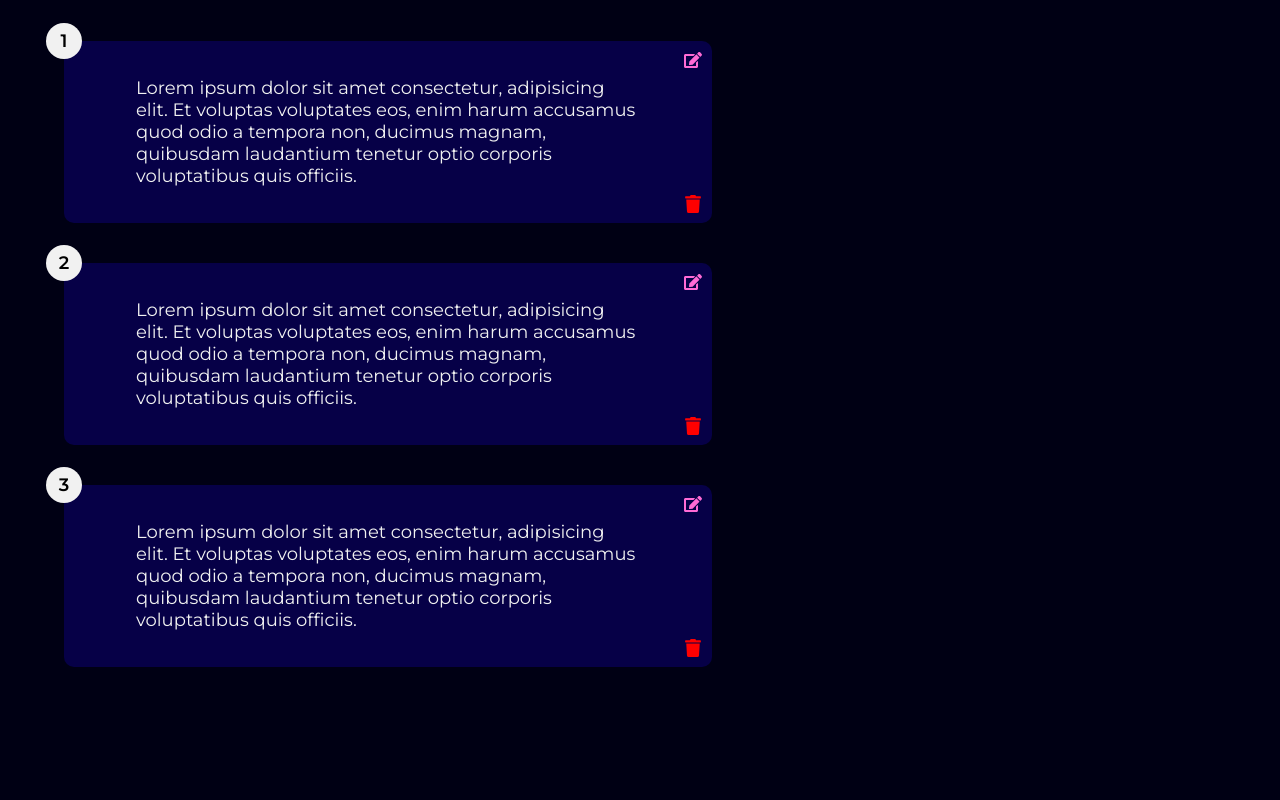
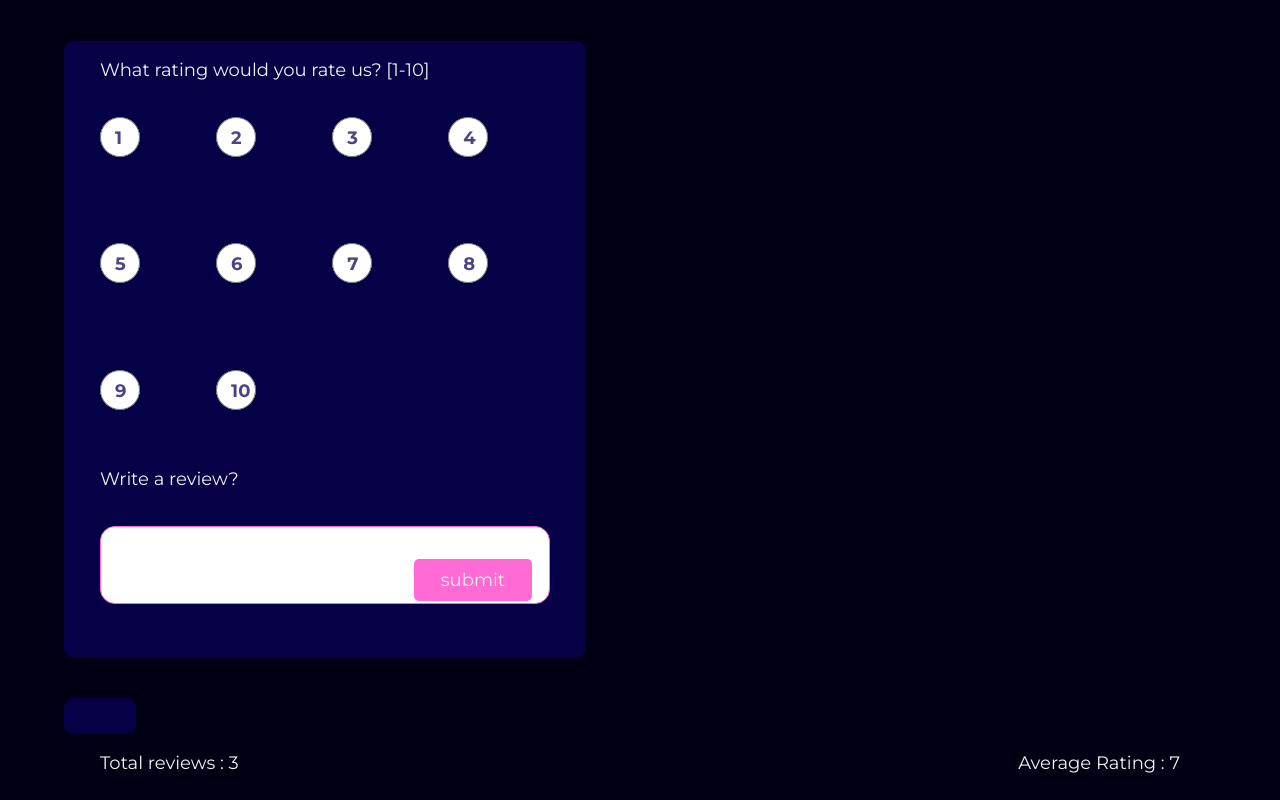
Before and after one commit to devjamesnjoroge/react-portfolio, a React (Create React App) app: page / in a window 1280 px wide. Shown: the part 880-1680 px from the top of the page. Before the commit the page ends 1587 px from the top, so only its background shows below. Built offline with nearby package versions, Linux system fonts and the light colour scheme.

Commit message:
st: customize radio buttons

```diff
--- a/src/App.js
+++ b/src/App.js
@@ -5,6 +5,9 @@ import FeedbackData from "./Data/FeedbackData"
 import FeedbackItem from "./components/FeedbackItem/FeedbackItem"
 import PropTypes from 'prop-types'
 import {useState} from 'react'
+import FeedbackStats from "./components/FeedbackStats"
+import FeedbackForm from "./components/Forms/FeedbackForm"
+
 
 function App(){
     const [feedback, setFeedback] = useState(FeedbackData)
@@ -14,10 +17,22 @@ function App(){
             setFeedback(feedback.filter((item) => item.id !== id))
         }
     }
+
+    const feedLength = feedback.length
+
+    const addFeedback = () => {
+        alert('Complete add?')
+        setFeedback((prev) =>{
+            return prev.push({id: feedLength + 1, rating: 6, text: 'fghj'})
+        })
+    }
+
     return (
         <>
         <Header />
         <Hero />
+        <FeedbackForm handleFeed={addFeedback} />
+        <FeedbackStats feedback={feedback} />
         <FeedbackItem items={feedback} handleDelete={handleFeedback} />
         <Preloader />
         </>
--- a/src/components/FeedbackItem/FeedbackItem.jsx
+++ b/src/components/FeedbackItem/FeedbackItem.jsx
@@ -4,6 +4,7 @@ import FeedbackData from "../../Data/FeedbackData"
 import { useState } from "react"
 
 import FeedbackContent from "../FeedbackContent/FeedbackContent"
+
 
 function FeedbackItem({items, handleDelete}) {
 
@@ -14,6 +15,7 @@ function FeedbackItem({items, handleDelete}) {
 
   return (
     <>
+
         {items.map((item)=>{
           return (
             <Card key={item.id}>
--- /dev/null
+++ b/src/components/FeedbackStats.jsx
@@ -0,0 +1,23 @@
+import PropTypes from 'prop-types'
+
+function FeedbackStats({feedback}) {
+
+    let average = feedback.reduce((acc, current) =>{
+        return acc + current.rating
+    }, 0) / feedback.length
+
+    // average = average.toFixed()
+
+  return (
+    <div className="stats">
+        <p className="feedParagraph">Total reviews : {feedback.length}</p>
+        <p className="feedParagraph">Average Rating : {isNaN(average) ? 0 : average}</p>
+    </div>
+  )
+}
+
+FeedbackStats.propTypes = {
+    feedback: PropTypes.array.isRequired
+}
+
+export default FeedbackStats
--- /dev/null
+++ b/src/components/Forms/FeedbackForm.jsx
@@ -0,0 +1,105 @@
+import React from 'react'
+import Button from '../Shared/Button'
+import Card from '../Shared/Card'
+import { useState } from 'react'
+import PropTypes from 'prop-types'
+
+function FeedbackForm({handleFeed}) {
+
+    const [review, setReview] = useState('')
+
+    const [rating, setRating] = useState(0)
+
+    const handleSubmit = () => {
+        if (review.length < 10){
+            alert('')
+        } else if (rating > 10 || rating < 1){
+            alert('')
+        } else{
+            handleFeed()
+        }
+
+    }
+
+    const handleChange = (e) => {
+        setReview(e.target.value)
+    }
+
+    const handleChangeRating = (e) => {
+        setRating(e.target.value)
+    }
+
+  return (
+    <>
+        <div className="container-fluid">
+        <Card>
+         <form>
+        <label htmlFor="rating">
+            What rating would you rate us? [1-10]
+        </label>
+        <br />
+        <ul>
+            <li>
+                <label className='label' htmlFor="num1">1</label>
+                <input type="radio" name="num" id="num1" value={1} />
+            </li>
+            <li>
+                <label className='label' htmlFor="num2">2</label>
+                <input type="radio" name="num" id="num2" value={2} />
+            </li>
+            <li>
+                <label className='label' htmlFor="num3">3</label>
+                <input type="radio" name="num" id="num3" value={3} />
+            </li>
+            <li>
+                <label className='label' htmlFor="num4">4</label>
+                <input type="radio" name="num" id="num4" value={4} />
+            </li>
+            <li>
+                <label className='label' htmlFor="num5">5</label>
+                <input type="radio" name="num" id="num5" value={5} />
+            </li>
+            <li>
+                <label className='label' htmlFor="num6">6</label>
+                <input type="radio" name="num" id="num6" value={6} />
+            </li>
+            <li>
+                <label className='label' htmlFor="num7">7</label>
+                <input type="radio" name="num" id="num7" value={7} />
+            </li>
+            <li>
+                <label className='label' htmlFor="num8">8</label>
+                <input type="radio" name="num" id="num8" value={8} />
+            </li>
+            <li>
+                <label className='label' htmlFor="num9">9</label>
+                <input type="radio" name="num" id="num9" value={9} />
+            </li>
+            <li>
+                <label className='label' htmlFor="num10">10</label>
+                <input type="radio" name="num" id="num10" value={10} />
+            </li>
+        </ul>
+        <br />
+        <label htmlFor="text">
+            Write a review?
+        </label>
+        <br />
+       <div className="form-grp">
+       <input onChange={handleChange} name="text" id="text" cols="30" rows="10" value={review} />
+        <Button version={'btn2'} handleSubmit={handleSubmit}>
+            submit
+        </Button>
+       </div>
+    </form>
+    </Card>
+    <Card>
+        <p>{review}</p>
+    </Card>
+        </div>
+    </>
+  )
+}
+
+
+export default FeedbackForm
--- a/src/components/Hero/Hero.scss
+++ b/src/components/Hero/Hero.scss
@@ -17,14 +17,12 @@ h1{
 }
 
 .btn{
-    border: 2px solid $primary_color;
+    border: none;
     outline: none !important;
     border-radius: 5px;
     cursor: pointer;
     padding: 10px 1.5rem;
     margin-top: 10vh;
-    color: $primary_color;
-    background-color: inherit;
 }
 
 @media screen and (min-width: 900px) {
@@ -41,4 +39,22 @@ h1{
         max-width: 45vw;
     }
 
+    input, textarea{
+        border-radius: 15px;
+        outline: none !important;
+        border: 1px solid #ff6ad5;
+        margin: 2rem 0;
+        padding: 1.5rem 5rem 1.5rem .3rem;
+        width: 25rem;
+    }
+
 }
+
+input, textarea{
+    border-radius: 15px;
+    outline: none !important;
+    border: 1px solid #ff6ad5;
+    margin: 2rem 0;
+    padding: 1.5rem 5rem 1.5rem .3rem;
+    width: 25rem;
+}
--- /dev/null
+++ b/src/components/Shared/Button.jsx
@@ -0,0 +1,26 @@
+import React from 'react'
+import PropTypes from 'prop-types'
+
+function Button({children, type, version, handleSubmit}) {
+  return (
+    <button type={type} className={`btn ${version}`} onClick={handleSubmit}>
+        {children}
+    </button>
+  )
+}
+
+Button.defaultProps = {
+    type: 'button',
+    version: 'btn-primary'
+}
+
+Button.propTypes = {
+
+    children : PropTypes.node.isRequired,
+    type: PropTypes.string,
+    version: PropTypes.string,
+    handleSubmit: PropTypes.func
+
+}
+
+export default Button
--- a/src/index.scss
+++ b/src/index.scss
@@ -42,6 +42,7 @@ body{
     margin-top: 5vh;
     flex-direction: column;
 }
+
 
 .card{
     border: none;
@@ -92,3 +93,53 @@ body{
     color: #f1f1f1;
     padding: 1rem 2rem;
 }
+
+.stats{
+    display: flex;
+    align-items: center;
+    justify-content: space-between;
+}
+
+label{
+    color: #f1f1f1;
+    margin: 2rem 0;
+}
+
+.form-grp{
+    position: relative;
+}
+
+.btn2{
+    position: absolute;
+    right: 1rem;
+    top: -.6rem;
+    background-color: #ff6ad5;
+    color: #f1f1f1;
+}
+
+ul{
+    list-style: none;
+    display: grid;
+    grid-template-columns: auto auto auto auto;
+    gap: .8rem;
+}
+
+li{
+    position: relative;
+    grid-column: auto;
+}
+
+.label{
+    position: absolute;
+    left: 15px;
+    top: 10px;
+    color:rgba(9, 0, 90, 0.733);
+    font-weight: 700;
+}
+
+input[type='radio']{
+    height: 40px;
+    width: 40px;
+    border-radius: 50%;
+    accent-color: #ff6ad5;
+}
```
